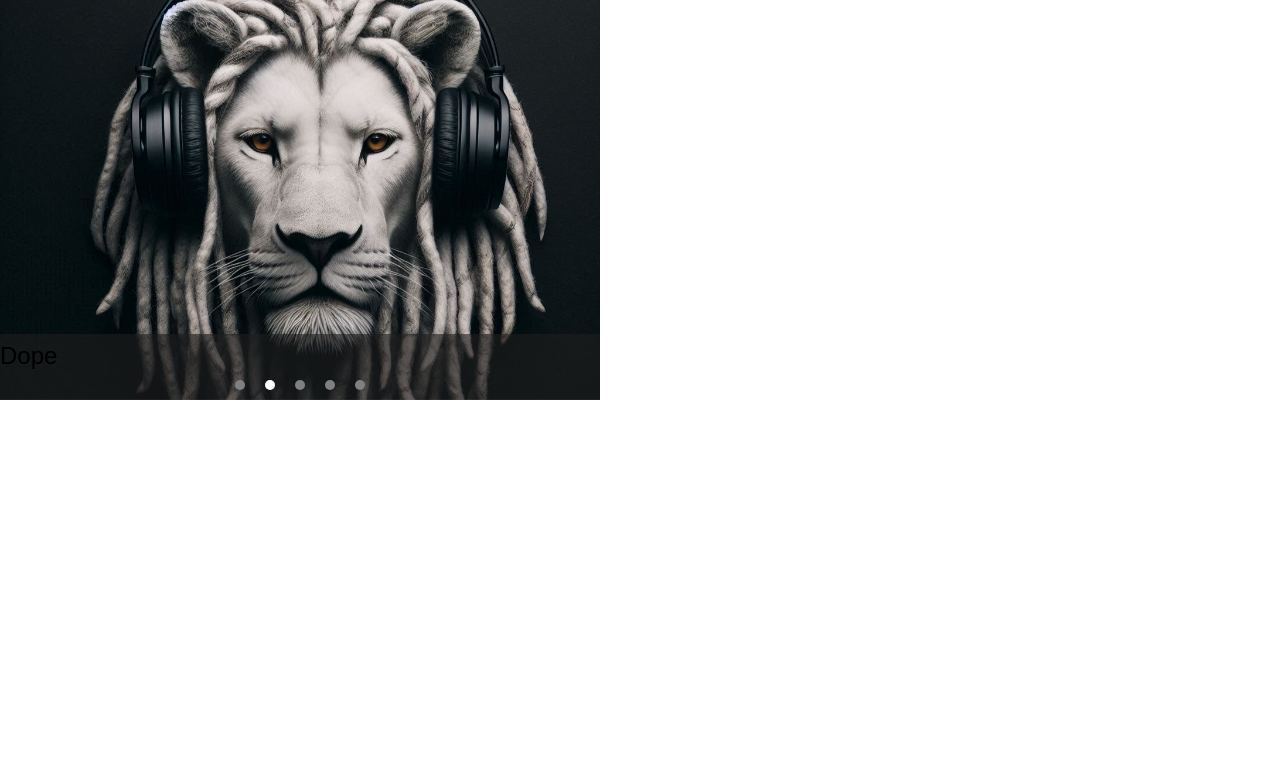
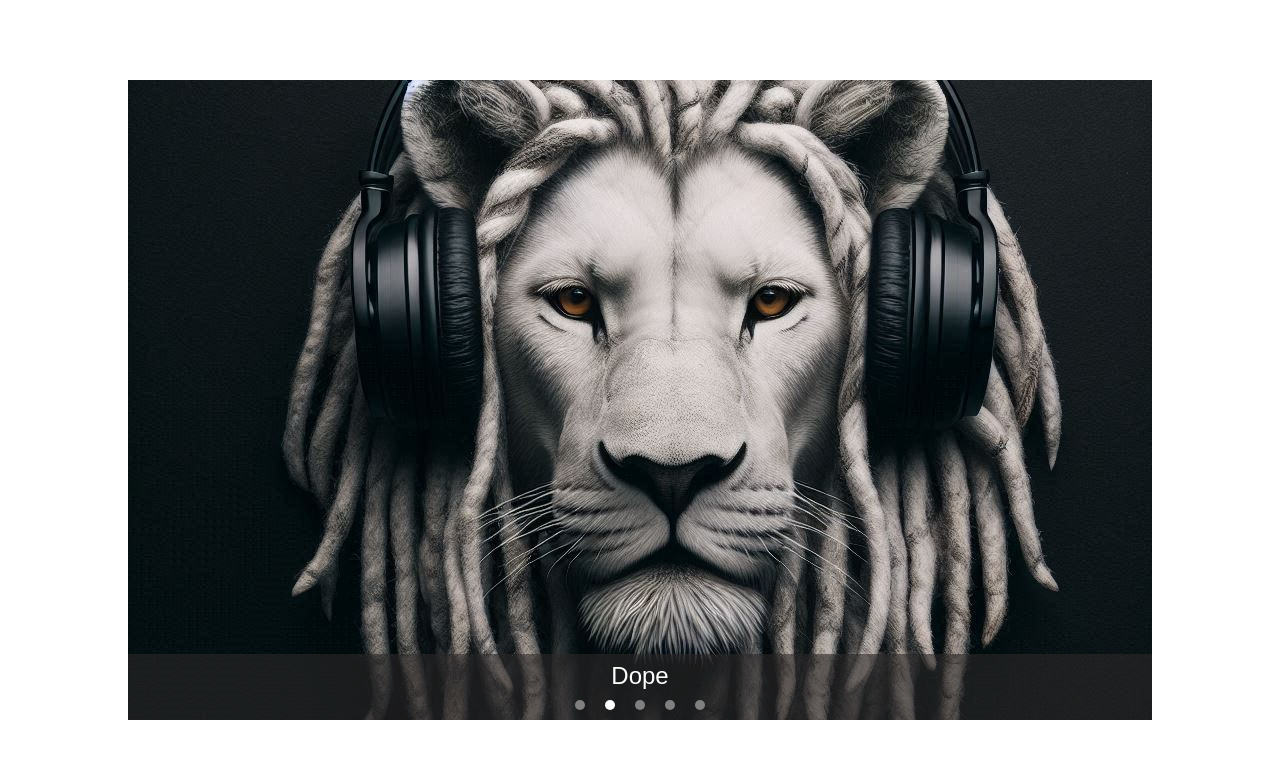
Before and after one commit to GregHaris/ImageCarousel, a website built with webpack: page src/template.html in a window 1280 px wide. Built offline with nearby package versions, Linux system fonts and the light colour scheme.

Commit message:
modified UI: place the container center of the page and positioned relative, increased its size (80% height/width). Now the image is sized and fixed relative to it

```diff
--- a/src/style.css
+++ b/src/style.css
@@ -4,9 +4,22 @@
   box-sizing: border-box;
 }
 
+body {
+  display: flex;
+  justify-content: center;
+  align-items: center;
+  align-content: center;
+  width: 100%;
+  height: 100vh;
+}
+
 .container {
-  width: 600px;
-  height: 400px;
+  display: flex;
+  /* align-items: baseline; */
+  width: 80%;
+  height: 80%;
+  position: relative;
+  /* margin: 5% auto; */
 }
 
 .container img {
@@ -40,19 +53,23 @@
   align-items: flex-end;
   align-content: flex-end;
   flex-wrap: wrap;
+  align-self: self-end;
+  flex: 1;
 }
 
 .nav * {
   z-index: 10;
-  background: rgba(32, 31, 31, 0.6);
+  background: rgba(44, 41, 41, 0.6);
 }
 
 .nav #desc {
+  display: flex;
+  justify-content: center;
   font-family: Arial, Helvetica, sans-serif;
   font-size: 1.5rem;
-  columns: #fff;
+  color: #fff;
   width: 100%;
-  padding-top: .5rem;
+  padding-top: 0.5rem;
 }
 
 .nav #dots {
```
Also changed, not shown: src/carousel.js (added, +46 -0 lines).
